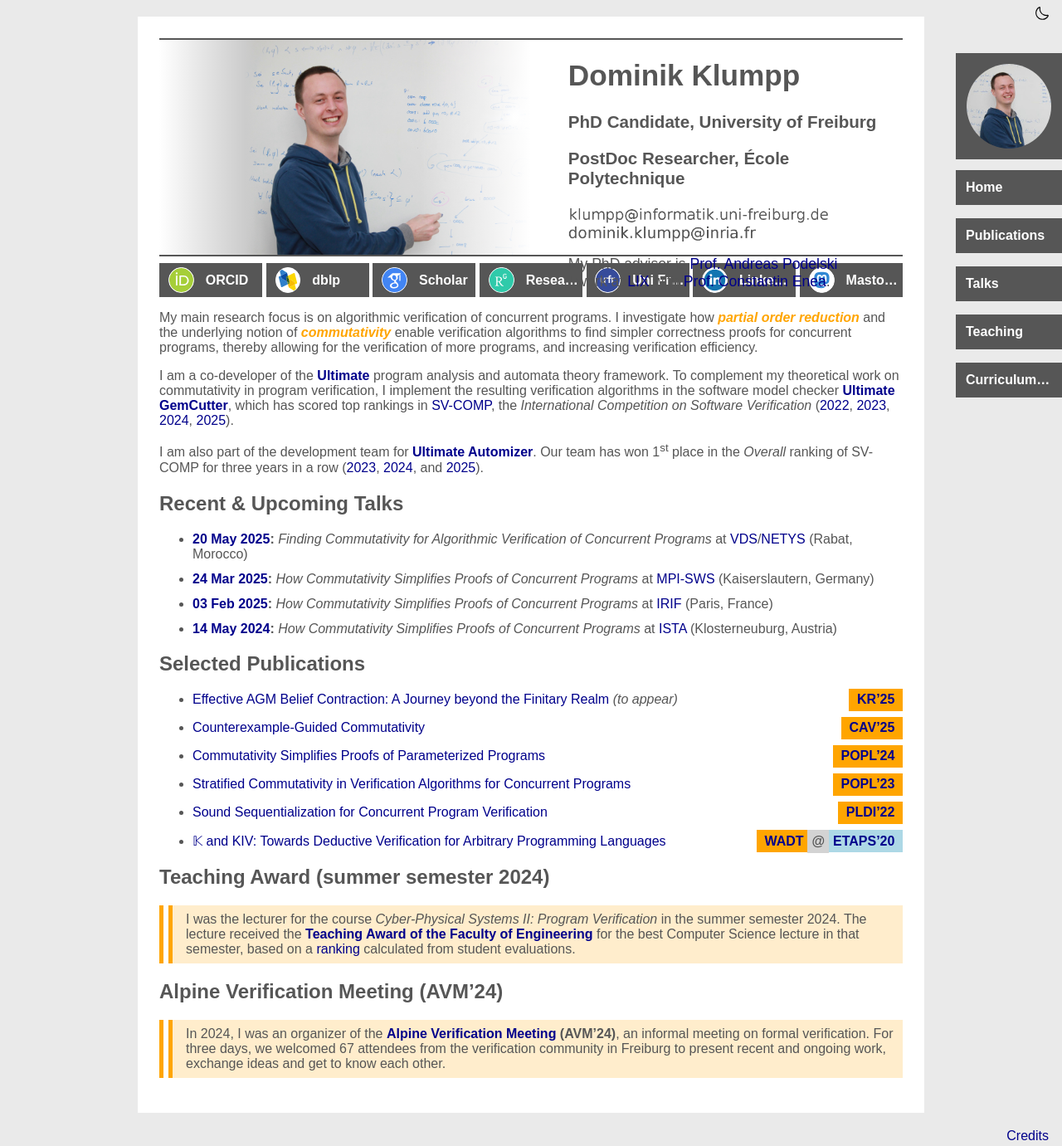
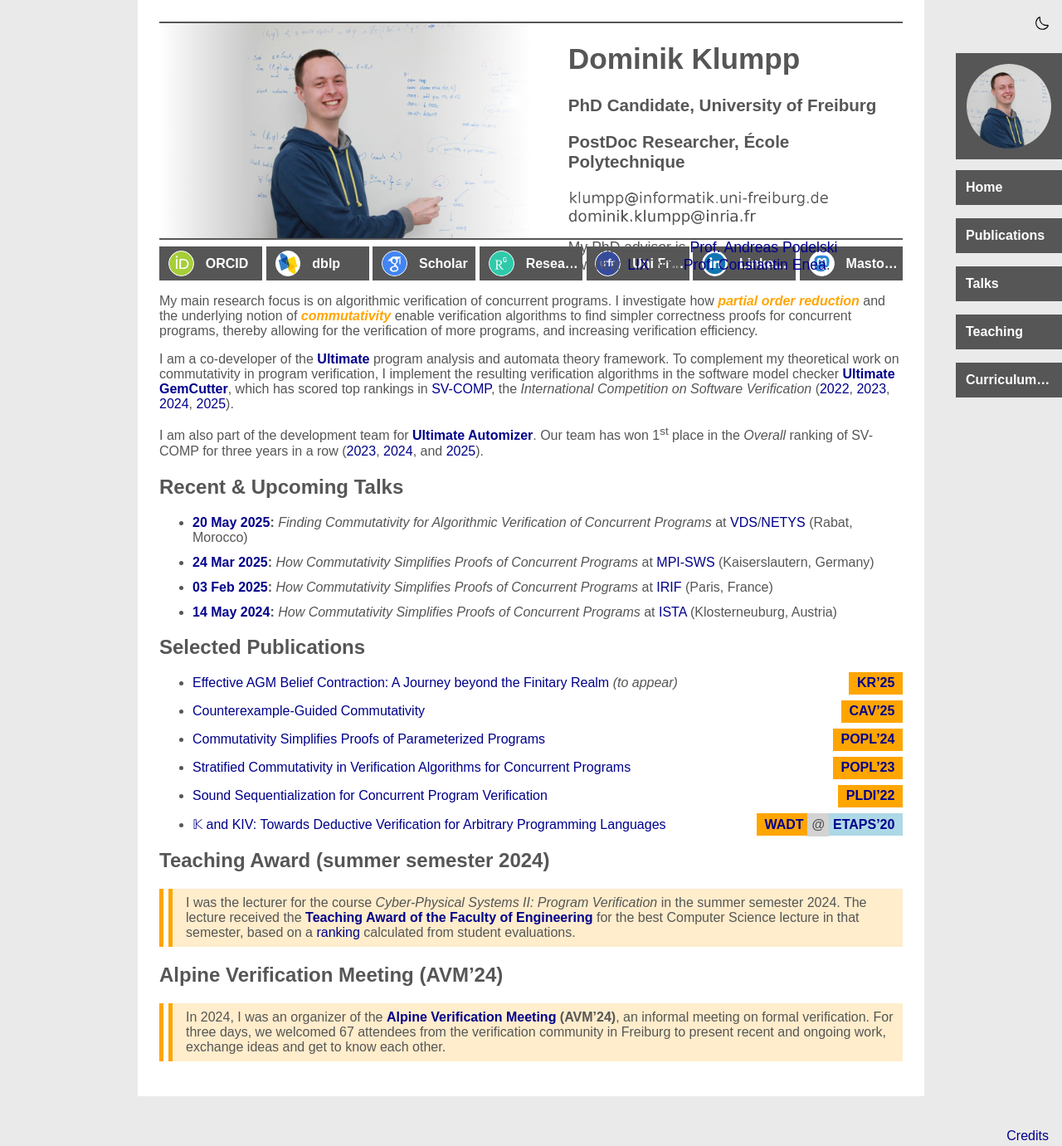
Before and after one commit to maul-esel/personal-website, a Jekyll site: the page built from index.markdown, in a window 1280 px wide and 1381 px high. Shown: the whole window at 83% size. Built offline with Jekyll 4.4.1, drawn with Linux system fonts in a browser that asks for light colours.

Commit message:
darkmode toggle: fixes for phone displays

```diff
--- a/_layouts/home.html
+++ b/_layouts/home.html
@@ -51,11 +51,6 @@
     <link rel="icon" type="image/svg+xml"  href="{{ '/images/logo.png' | relative_url }}" />
   </head>
   <body>
-    <form autocomplete="on">
-      <input type="checkbox" id="darkmode-checkbox" />
-      <label for="darkmode-checkbox"></label>
-    </form>
-
     <main id="wrapper">
     {{ content }}
     </main>
@@ -74,5 +69,10 @@
     <footer id="footer">
       <a href="{{ '/credits/' | relative_url }}">Credits</a>
     </footer>
+
+    <form autocomplete="on">
+      <input type="checkbox" id="darkmode-checkbox" />
+      <label for="darkmode-checkbox"></label>
+    </form>
   </body>
 </html>
--- a/style/default.scss
+++ b/style/default.scss
@@ -80,7 +80,7 @@ $fade-time: 50ms;
   & + label[for='darkmode-checkbox'] {
     position: absolute;
     right: 0.5em;
-    top: 0;
+    top: 0.75em;
     text-align: right;
 
     &::after {
@@ -109,6 +109,9 @@ $fade-time: 50ms;
       text-decoration: underline;
     }
   }
+}
+form:has(#darkmode-checkbox) {
+  height: 0;
 }
 
 // ********************************************************
```
